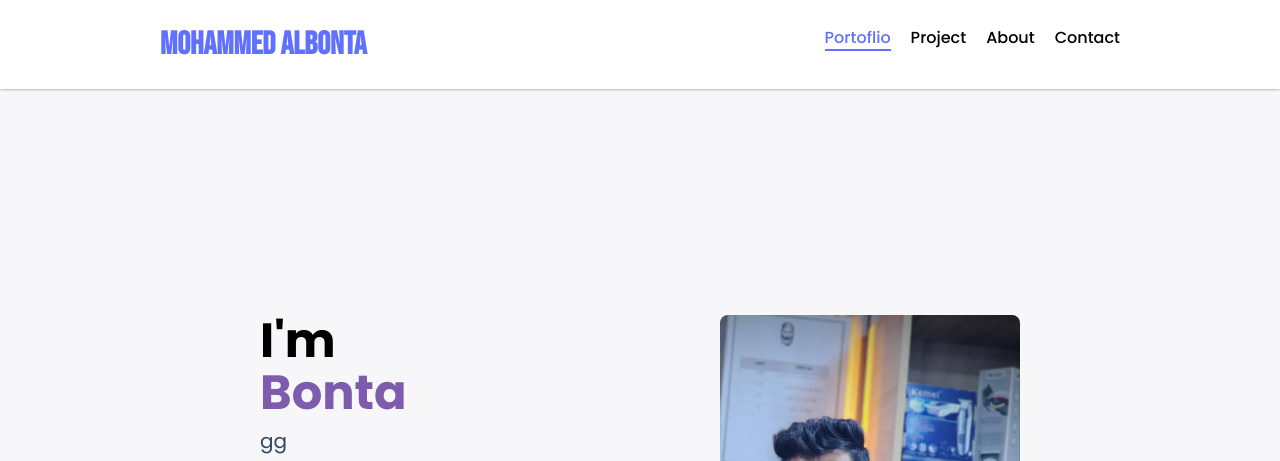
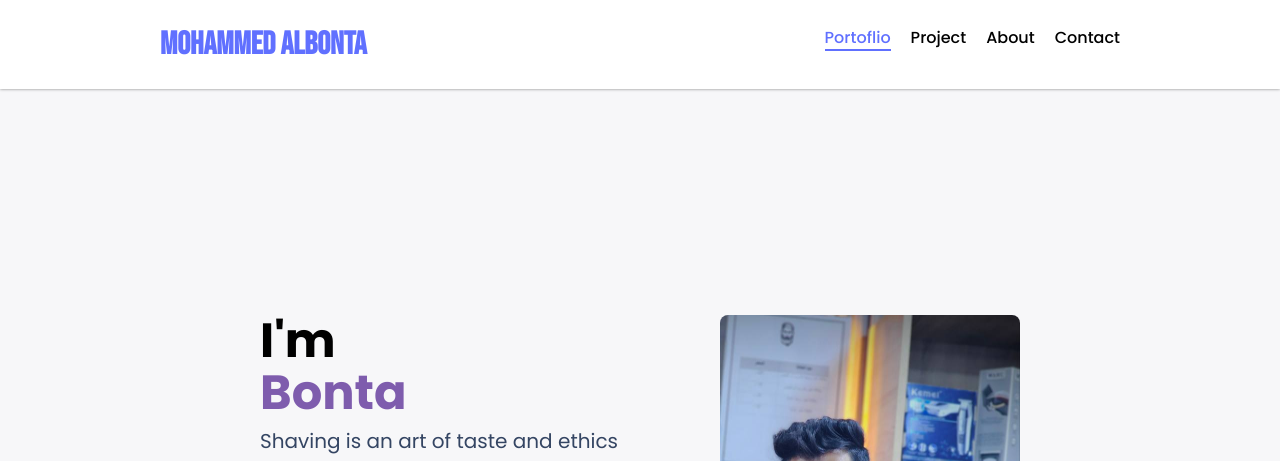
Before and after one commit to mohammedAbonta/protofolio, a website: page index.html in a window 1280 px wide. Shown: the top 461 px of the page. Drawn offline with Linux system fonts and the light colour scheme.

Commit message:
Update index.html

```diff
--- a/index.html
+++ b/index.html
@@ -42,7 +42,7 @@
         <section id="bio">
           <h1>I'm <span>Bonta</span> </h1>
           <p>
-            gg
+          Shaving is an art of taste and ethics
           </p>
 
           <a class="pointer btn-action" href="#contact">LET'S CONNECT</a>
```
